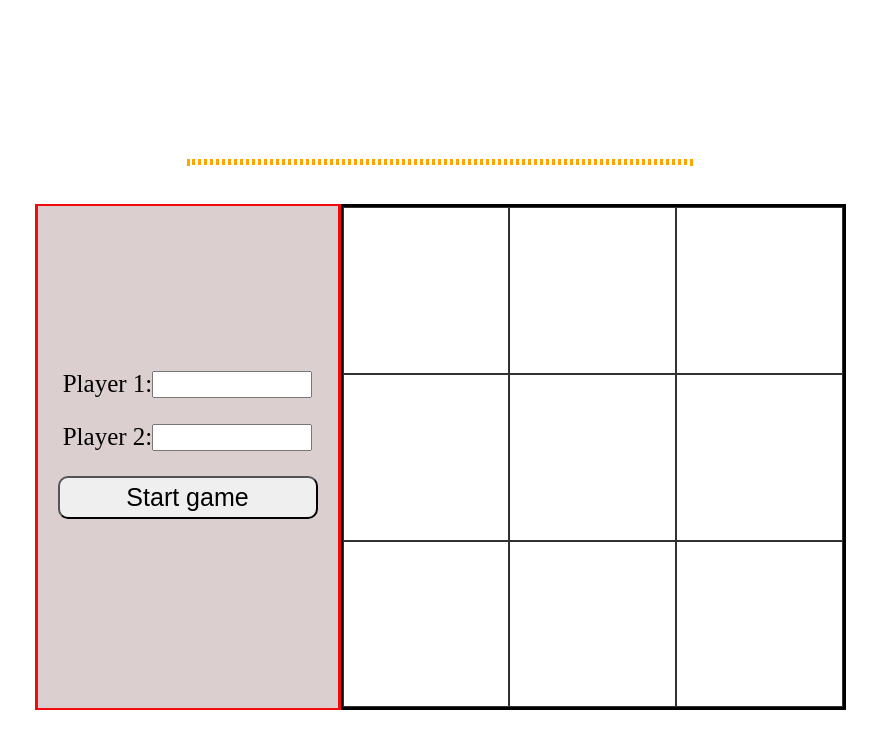
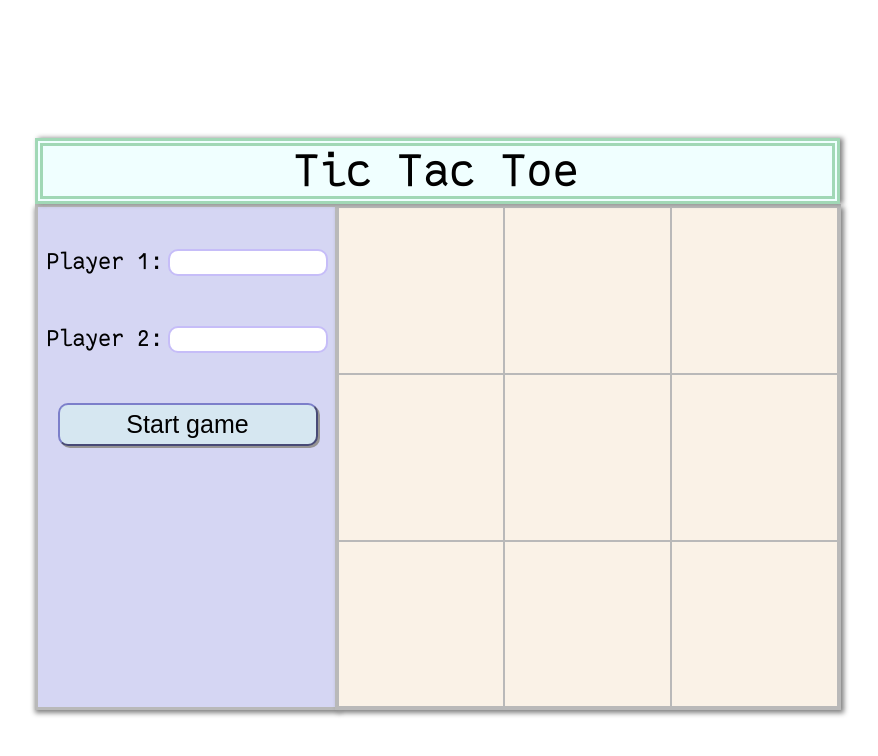
Before and after one commit to ndrewta/tic-tac-toe, a plain HTML site: page index.html in a window 1280 px wide. Shown: the whole page, without its empty margins (203-1081 px from the left). Drawn offline with Linux system fonts and the light colour scheme.

Commit message:
Completed styling elements. Fixed bug with endgame function displaying a tie result instead of a win when max elements on board.

```diff
--- a/index.html
+++ b/index.html
@@ -10,7 +10,7 @@
   <body>
     <div class="wrapper">
       <div id="announcement-wrapper">
-        <p id="announcement"></p>
+        <p id="announcement">Tic Tac Toe</p>
       </div>
       <div id="info">
         <div id="stats">
@@ -37,7 +37,7 @@
                 type="text"
                 id="player-one-name"
                 name="player-one-name"
-                maxlength="20"
+                maxlength="15"
               />
             </div>
             <div>
@@ -46,7 +46,7 @@
                 type="text"
                 id="player-two-name"
                 name="player-two-name"
-                maxlength="20"
+                maxlength="15"
               />
             </div>
             <div>
--- a/script.js
+++ b/script.js
@@ -5,6 +5,7 @@ const gameBoard = (() => {
   let boardState = [];
   let x = [];
   let o = [];
+  let tie = true;
   let currentPlayer;
   let playerOne;
   let playerTwo;
@@ -91,15 +92,17 @@ const gameBoard = (() => {
 
     arrayList.forEach((arr) => {
       if (matchArrays(x, arr)) {
+        tie = false;
         _endGame(arr);
         infoBoard.displayOutcome(playerOne);
       }
       if (matchArrays(o, arr)) {
+        tie = false;
         _endGame(arr);
         infoBoard.displayOutcome(playerTwo);
       }
     });
-    if (boardState.length == 9) {
+    if (boardState.length == 9 && tie === true) {
       _endGame();
       infoBoard.displayOutcome();
     }
@@ -109,6 +112,7 @@ const gameBoard = (() => {
     boardState.length = 0;
     x.length = 0;
     o.length = 0;
+    tie = true;
     arrayDOM.forEach((dom) => {
       if (dom.hasChildNodes()) {
         const child = dom.firstChild;
@@ -145,7 +149,6 @@ const gameBoard = (() => {
     };
 
     const highlightSquare = function (arr) {
-      console.log(`Winning squares: ${arr}`);
       arr.forEach((i) => {
         const id = i;
         const elem = document.getElementById(id);
@@ -225,6 +228,7 @@ const infoBoard = (() => {
   const _renamePlayers = () => {
     _resetInfo();
     _toggleForm();
+    announcementDom.textContent = "Tic Tac Toe";
   };
 
   // Update player names
--- a/style.css
+++ b/style.css
@@ -1,3 +1,12 @@
+@font-face {
+  font-family: fantasque;
+  src: url(../fonts/FantasqueSansMono-Regular.ttf);
+}
+
+:root {
+  font-family: fantasque, Arial, Helvetica, sans-serif;
+}
+
 .wrapper {
   margin-top: 200px;
   display: grid;
@@ -9,41 +18,52 @@
 }
 
 #announcement-wrapper {
-  border: dotted orange;
-  width: 500px;
+  display: flex;
+  align-items: center;
+  justify-content: center;
+  border: double 8px rgb(161, 216, 182);
+  background-color: azure;
+  margin-left: -19px;
+  margin-bottom: -18px;
+  z-index: 2;
+  box-shadow: 3px 0 5px grey;
+  width: 789px;
+  height: 50px;
   justify-self: center;
   align-self: center;
   grid-row: 1 / 2;
   grid-column: 1 / 3;
-}
-
-#announcement {
-  text-align: center;
   font-size: 50px;
-  margin: 0;
 }
 
 #board {
   grid-row: 2 /3;
   grid-column: 2 /3;
-  border: solid;
+  border: solid 3px rgb(185, 185, 185);
   width: 500px;
   height: 500px;
   display: grid;
   grid-template-columns: repeat(3, 1fr);
   grid-template-rows: repeat(3, 1fr);
+  box-shadow: 3px 3px 5px grey;
+  background-color: rgb(250, 242, 231);
+  z-index: 1;
 }
 
 #board > div {
   display: flex;
   justify-content: center;
   align-items: center;
-  border: rgb(51, 49, 49) 1px solid;
+  border: solid 1px rgb(185, 185, 185);
   font-size: 52px;
 }
 
-.highlight {
-  background-color: rgb(241, 189, 92);
+#board > div:hover {
+  background-color: rgb(235, 215, 179);
+}
+
+#board > div:active {
+  background-color: rgb(238, 235, 230);
 }
 
 #info {
@@ -53,7 +73,6 @@
   width: 300px;
   height: 500px;
   font-size: 25px;
-  margin-right: 5px;
 }
 #stats {
   display: grid;
@@ -62,9 +81,24 @@
   height: 500px;
   justify-content: center;
   align-items: center;
-  border: solid rgb(240, 12, 12);
+  border: solid 3px rgb(185, 185, 185);
+  background-color: rgb(213, 214, 243);
+  box-shadow: 0 3px 5px grey;
 }
 
+#stats > div p {
+  margin-top: 41px;
+  margin-left: 3px;
+}
+
+#stats > div:nth-child(2) p {
+  margin-top: 16px;
+  margin-left: 3px;
+}
+
+#stats > div:nth-child(3) {
+  margin-top: -6px;
+}
 #btn-wrapper {
   display: flex;
   flex-direction: column;
@@ -78,23 +112,34 @@
   justify-content: center;
   align-items: center;
   width: 300px;
-  height: 502px;
-  top: 2px;
+  height: 500px;
+  top: 3px;
   left: 3px;
   opacity: 1;
-  background-color: rgb(219, 207, 207);
+  background-color: rgb(213, 214, 243);
 }
+form {
+  display: grid;
+  margin-top: -220px;
+  gap: 50px;
+}
+
 form > div {
   display: flex;
-  justify-content: center;
-  align-items: center;
-  margin-bottom: 25px;
+  align-self: center;
+  justify-self: center;
 }
-
 input {
   padding: 3px;
   width: 150px;
   font-size: 15px;
+  border-radius: 10px;
+  margin-left: 5px;
+  border: 2px solid rgb(198, 189, 248);
+}
+
+input:focus {
+  outline-color: rgb(177, 208, 233);
 }
 
 button {
@@ -102,9 +147,20 @@ button {
   padding: 5px;
   border-radius: 10px;
   width: 260px;
+  border-color: rgb(124, 127, 202);
+  background-color: rgb(214, 231, 241);
+  box-shadow: 2px 2px rgb(150, 148, 148);
+}
+
+button:active {
+  background-color: rgb(165, 188, 202);
 }
 
 .toggle-form {
   opacity: 0;
   pointer-events: none;
 }
+
+.highlight {
+  background-color: rgb(182, 238, 144);
+}
```
Also changed, not shown: fonts/FantasqueSansMono-Regular.ttf (added).
